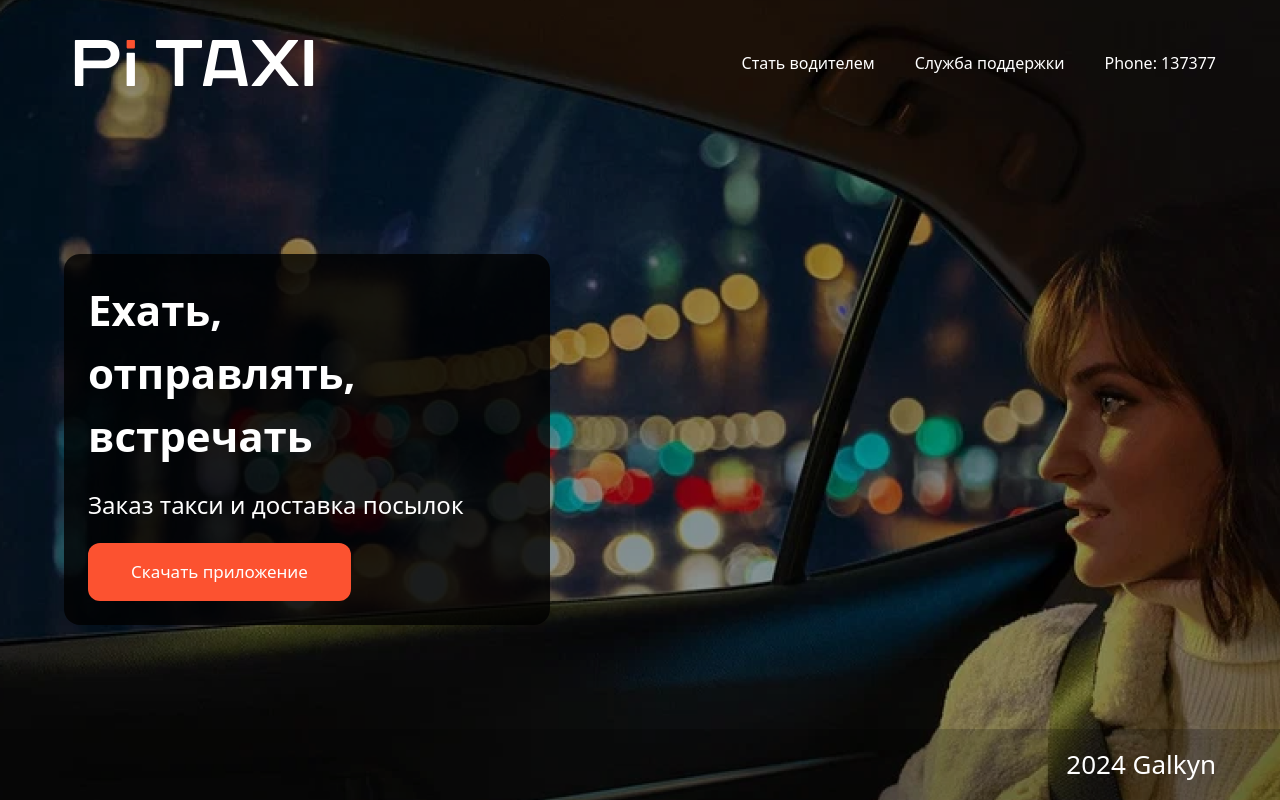
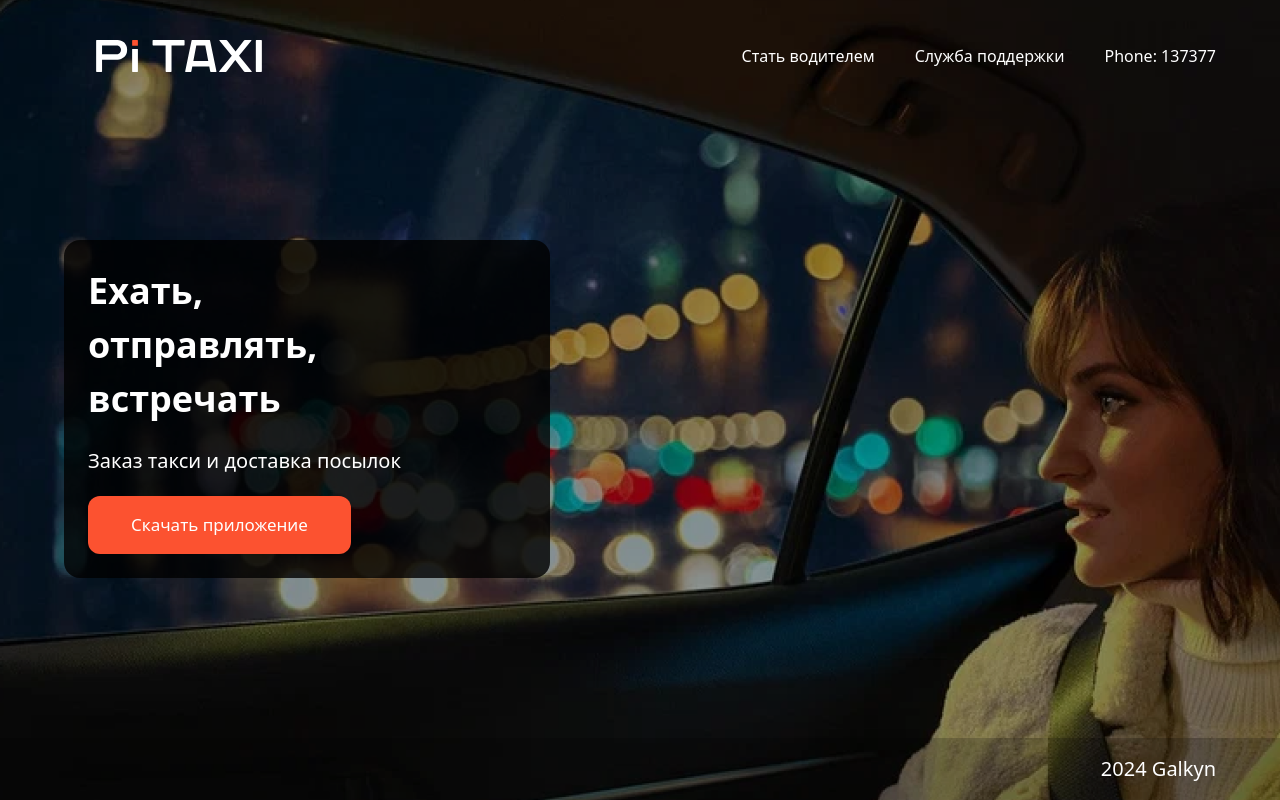
Before and after one commit to pi-taxi/landing, a Next.js app: page / in a window 1280 px wide. Built offline with nearby package versions, Linux system fonts and the light colour scheme.

Commit message:
[edited]:text font-size

```diff
--- a/src/pages/main-page/ui/page.tsx
+++ b/src/pages/main-page/ui/page.tsx
@@ -2,10 +2,10 @@ const MainPage = () => {
 	return (
 		<main className='flex flex-col h-full lg:px-[64px] text-white items-center lg:items-start'>
 			<div className='bg-[#000000CC] h-[350px] w-[90%] lg:w-[486px] flex flex-col p-6 rounded-2xl gap-y-5 mt-[128px] cs:h-[300px] cs:w-[80%] lg:h-auto sm:w-[50%] sm:h-[350px] justify-center'>
-				<h2 className='text-[26px] lg:text-[42px] w-full lg:w-[60%] font-semibold'>
+				<h2 className='text-[26px] lg:text-[36px] w-full lg:w-[60%] font-semibold'>
 					Ехать, отправлять, встречать
 				</h2>
-				<p className='text-[16px] lg:text-[24px]'>
+				<p className='text-[16px] lg:text-[20px]'>
 					Заказ такси и доставка посылок
 				</p>
 				<button className='bg-[#FC5230] hover:brightness-50 transition-all ease-in-out duration-150 px-4 lg:px-6  py-3 lg:py-4 w-full lg:w-[60%] rounded-xl text-[17px] '>
--- a/src/widgets/footer/index.tsx
+++ b/src/widgets/footer/index.tsx
@@ -1,7 +1,7 @@
 export const Footer = () => {
 	return (
 		<footer className='flex lg:justify-end justify-center   items-center text-white absolute bottom-0 right-0 py-4 px-[64px] bg-[#00000033] w-full'>
-			<p className='text-[18px] lg:text-[26px]  '>2024 Galkyn</p>
+			<p className='text-[18px] lg:text-[20px]'>2024 Galkyn</p>
 		</footer>
 	)
 }
--- a/src/widgets/header/index.tsx
+++ b/src/widgets/header/index.tsx
@@ -9,24 +9,24 @@ export const Header = () => {
 				alt='logo'
 				width={290}
 				height={56}
-				className='w-[156px] h-[30px] lg:w-[260px] lg:h-[46px] xl:w-[290px] xl:h-[56px]'
+				className='w-[156px] h-[30px] lg:w-[230px] lg:h-[32px] xl:w-[240px] xl:h-[46px]'
 			/>
 			<div className='flex gap-x-10 items-center '>
 				<Link
 					href=''
-					className='text-[16px] xl:text-[28px] text-white hidden lg:flex'
+					className='text-[16px] xl:text-[22px] text-white hidden lg:flex'
 				>
 					Стать водителем
 				</Link>
 				<Link
 					href=''
-					className=' text-[16px] xl:text-[28px] text-white hidden lg:flex'
+					className=' text-[16px] xl:text-[22px] text-white hidden lg:flex'
 				>
 					Служба поддержки
 				</Link>
 				<Link
 					href=''
-					className='text-[16px] mt-2 lg:mt-0 xl:text-[28px] text-white'
+					className='text-[16px] mt-2 lg:mt-0 xl:text-[22px] text-white'
 				>
 					Phone: 137377
 				</Link>
```
